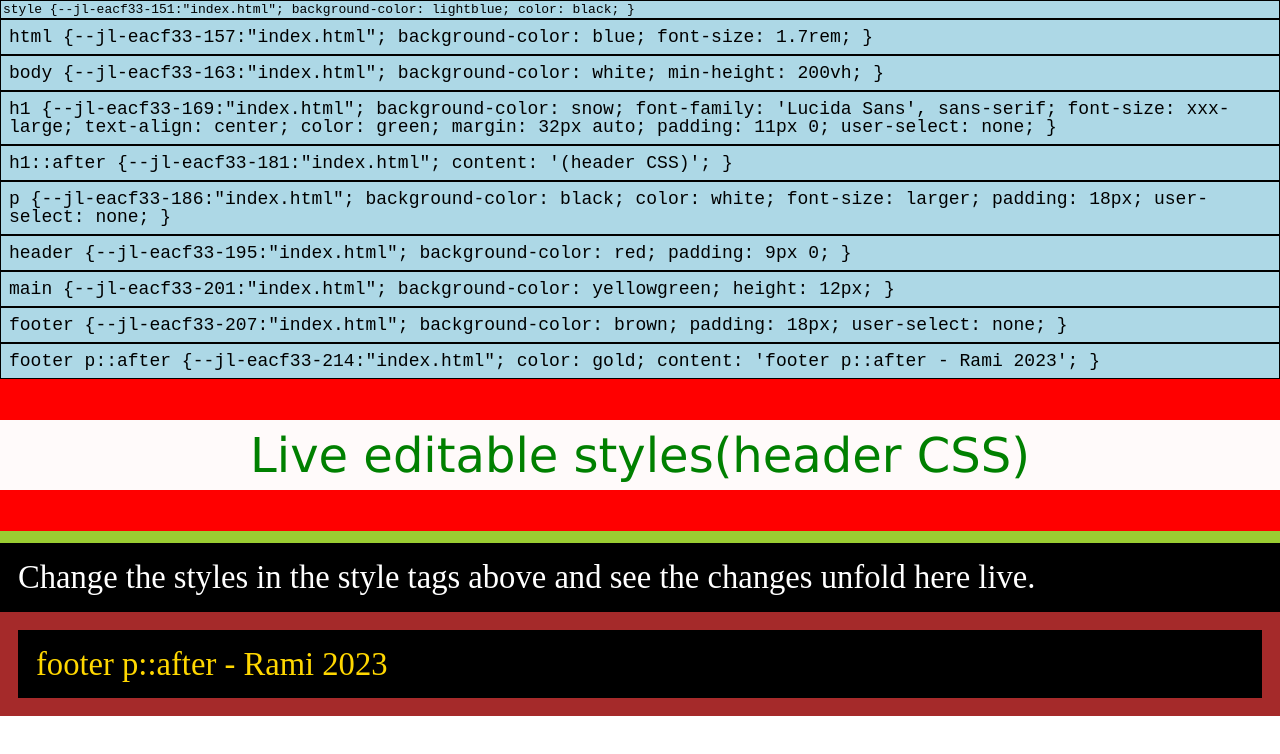
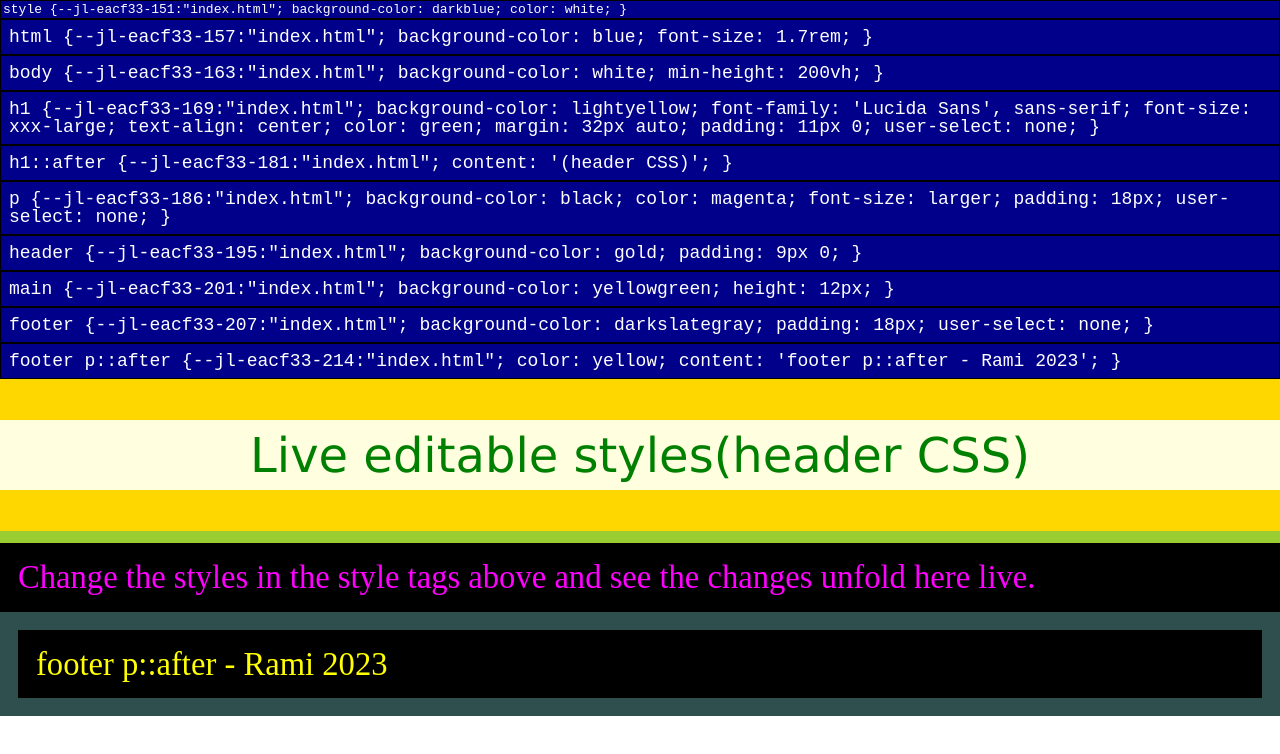
Before and after one commit to Rami24t/InteractiveEditablePageHTMLCSS, a plain HTML site: page index.html in a window 1280 px wide. Shown: the top 754 px of the page. Drawn offline with Linux system fonts and the light colour scheme.

Commit message:
update html styles

```diff
--- a/index.html
+++ b/index.html
@@ -149,10 +149,10 @@
 <body>
     <style style="font-size: small; padding: 2px;" contenteditable="true">
         style {
-            background-color: lightblue;
-            color: black;
+            background-color: darkblue;
+            color: white;
         }
-        </style>
+    </style>
     <style style='display: block;' contenteditable="true">
         html {
             background-color: blue;
@@ -167,7 +167,7 @@
     </style>
     <style style='display: block;' contenteditable="true">
         h1 {
-            background-color: snow;
+            background-color: lightyellow;
             font-family: 'Lucida Sans', sans-serif;
             font-size: xxx-large;
             text-align: center;
@@ -185,7 +185,7 @@
     <style style='display: block;' contenteditable="true">
         p {
             background-color: black;
-            color: white;
+            color: magenta;
             font-size: larger;
             padding: 18px;
             user-select: none;
@@ -193,7 +193,7 @@
     </style>
     <style style='display: block;' contenteditable="true">
         header {
-            background-color: red;
+            background-color: gold;
             padding: 9px 0;
         }
     </style>
@@ -205,19 +205,20 @@
     </style>
     <style style='display: block;' contenteditable="true">
         footer {
-            background-color: brown;
+            background-color: darkslategray;
             padding: 18px;
             user-select: none;
         }
-        </style>
+    </style>
     <style style='display: block;' contenteditable="true">
         footer p::after {
-            color: gold;
+            color: yellow;
             content: 'footer p::after - Rami 2023';
         }
     </style>
     <header>
-    <h1>Live editable styles</h1></header>
+        <h1>Live editable styles</h1>
+    </header>
     <main></main>
     <p>Change the styles in the style tags above and see the changes unfold here live.</p>
     <footer>
```
